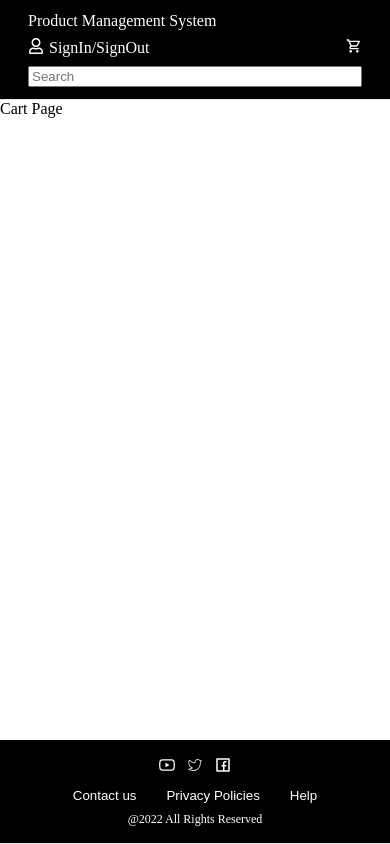
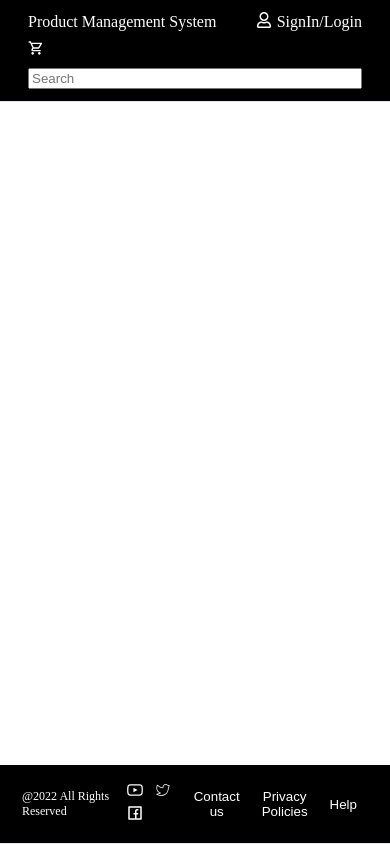
Before and after one commit to xijia007/groupE-project1, a React (Vite) app in the folder frontend/: page /cart in a window 390 px wide. Built offline with nearby package versions, Linux system fonts and the light colour scheme.

Commit message:
Revert "frontend-footer-phone-version"
This reverts commit fa6d3a88a0050d8677967f05ad2681f47f1da901.

```diff
--- a/frontend/src/App.jsx
+++ b/frontend/src/App.jsx
@@ -2,10 +2,6 @@ import Footer from './assets/components/Footer/index.jsx'
 import Header from './assets/components/Header/index.jsx'
 import { BrowserRouter, Routes, Route} from 'react-router-dom'
 import Home from './pages/Home.jsx'
-import Cart from './pages/Cart.jsx'
-import CreateProduct from './pages/CreateProduct.jsx'
-import ProductDetail from './pages/ProductDetail.jsx'
-import UserProfile from './pages/UserProfile.jsx'
 
 
 function App() {
@@ -15,14 +11,6 @@ function App() {
       <main className='mainContainer'>
         <Routes>
           <Route path="/" element={<Home />} />
-
-          <Route path="/cart" element={<Cart />} />
-
-          <Route path="/createProduct" element={<CreateProduct />} />
-
-          <Route path="/productDetail" element={<ProductDetail />} />
-
-          <Route path="/userProfile" element={<UserProfile />} />
         </Routes>
       </main>
       <Footer />
--- a/frontend/src/assets/components/Footer/Footer.css
+++ b/frontend/src/assets/components/Footer/Footer.css
@@ -35,30 +35,3 @@
     color: white;
     border: none;
 }
-
-@media (max-width: 600px) {
-    .site-footer {
-        flex-direction: column;
-        align-items: center;
-        gap: 8px;
-    }
-
-    .site-footer-image {
-        order: 1;
-        width: 100%;
-        text-align: center;
-    }
-
-    .site-footer-contact {
-        order: 2;
-        width: 100%;
-        justify-content: center;
-        gap: 8px;
-    }
-
-    .site-footer-copyright {
-        order: 3;
-        width: 100%;
-        text-align: center;
-    }
-}
--- a/frontend/src/assets/components/Header/Header.css
+++ b/frontend/src/assets/components/Header/Header.css
@@ -13,7 +13,7 @@
     color: white;
 }
 
-.site-header-userInfo { /* User icon */
+.site-header-image { /* User icon */
     font-size: 16px;
     font-weight: 600;
     color: white;
@@ -53,7 +53,7 @@
     font-size: 16px;
 }
 .site-header-login,
-.site-header-userInfo,
+.site-header-image,
 .site-header-shoppingcart {
     font-size: 16px;
 }
--- a/frontend/src/assets/components/Header/index.jsx
+++ b/frontend/src/assets/components/Header/index.jsx
@@ -12,8 +12,8 @@ function Header() {
                 />
             </div>
             <div className="site-header-userAuth">
-                 <div className='site-header-userInfo'><FaRegUser /></div>
-                 <div className='site-header-login'>SignIn/SignOut</div>
+                 <div className='site-header-image'><FaRegUser /></div>
+                 <div className='site-header-login'>SignIn/Login</div>
             </div>
              <div className='site-header-shoppingcart'>
                 <MdOutlineShoppingCart />
--- a/frontend/src/pages/Cart.jsx
+++ /dev/null
@@ -1,9 +0,0 @@
-function Cart() {
-    return (
-        <>
-        Cart Page
-        </>
-    )
-}
-
-export default Cart;
--- a/frontend/src/pages/CreateProduct.jsx
+++ /dev/null
@@ -1,9 +0,0 @@
-function CreateProduct() {
-    return (
-        <>
-        CreateProduct Page
-        </>
-    )
-}
-
-export default CreateProduct;
--- a/frontend/src/pages/ProductDetail.jsx
+++ /dev/null
@@ -1,9 +0,0 @@
-function ProductDetail() {
-    return (
-        <>
-        ProductDetail Page
-        </>
-    )
-}
-
-export default ProductDetail;
```
